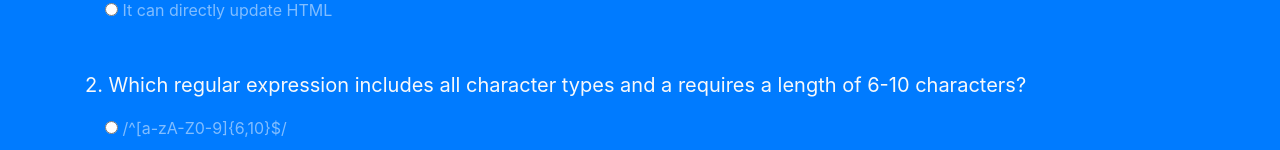
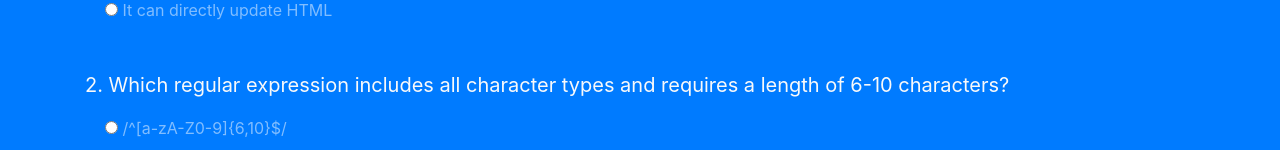
Before and after one commit to GarrettYoung510/quiz-refresher, a plain HTML site: page index.html in a window 1280 px wide. Shown: the part 469-619 px from the top of the page. Drawn offline with nearby package versions, Linux system fonts and the light colour scheme.

Commit message:
fixing grammar

```diff
--- a/index.html
+++ b/index.html
@@ -66,7 +66,7 @@
 
           <div class="my-5">
             <p class="lead font-weight-normal">
-              2. Which regular expression includes all character types and a requires a length of
+              2. Which regular expression includes all character types and requires a length of
               6-10 characters?
             </p>
             <div class="form-check my-2 text-white-50">
```
